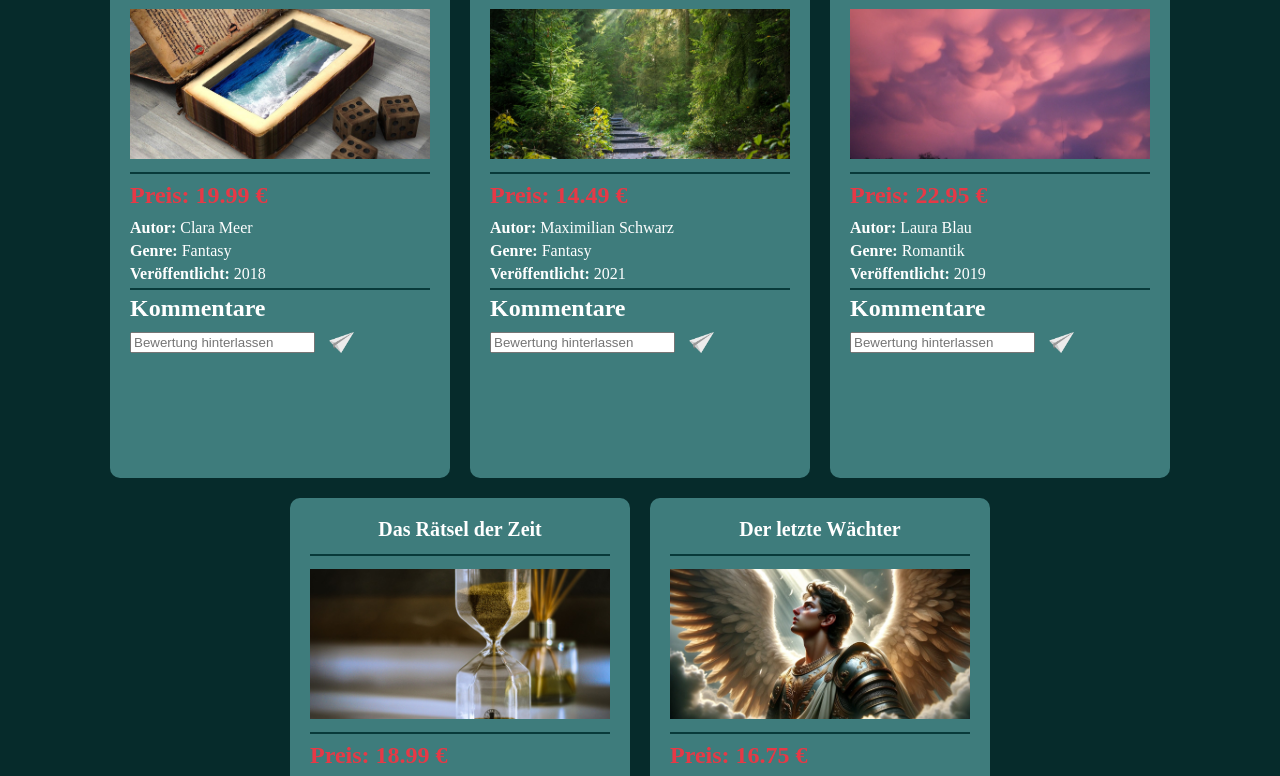
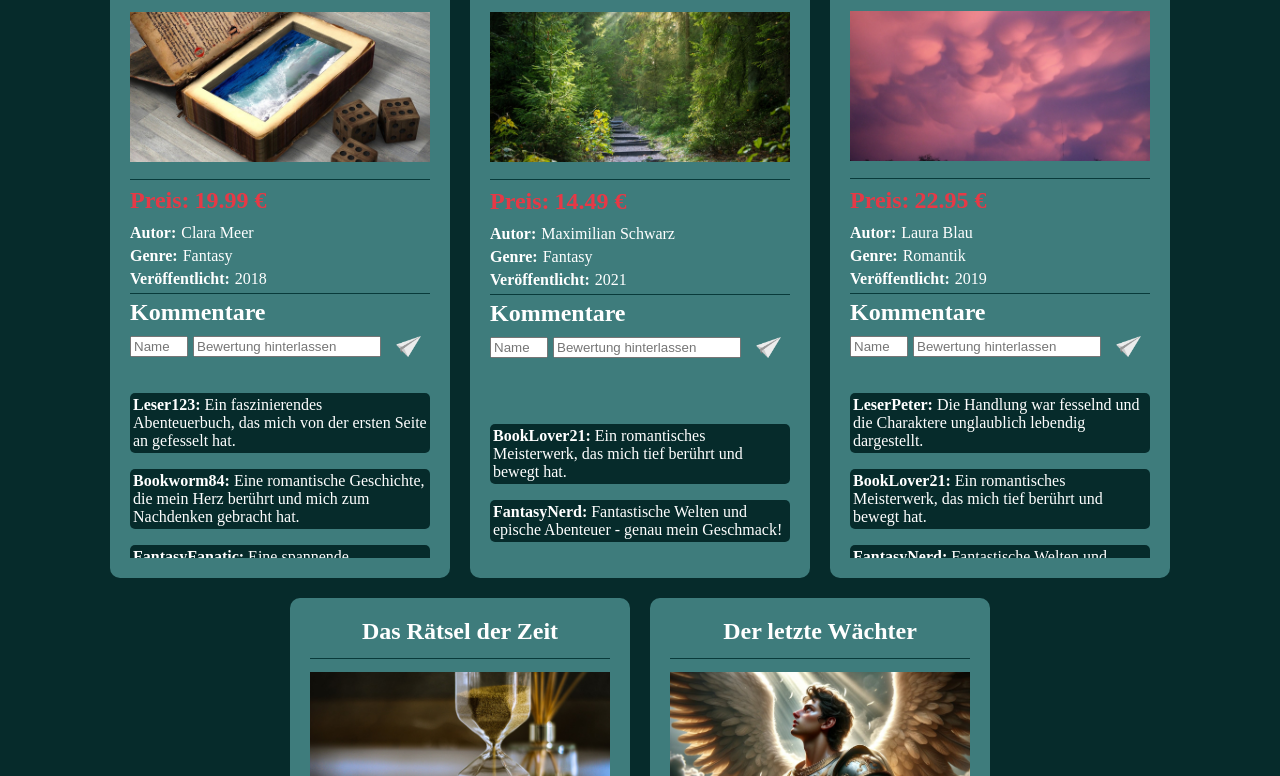
Before and after one commit to MichaelS96/bookstore, a plain HTML site: page index.html in a window 1280 px wide. Shown: the part 177-953 px from the top of the page. Drawn offline with nearby package versions, Linux system fonts and the light colour scheme.

Commit message:
add comment function added

```diff
--- a/script.js
+++ b/script.js
@@ -3,10 +3,10 @@ function displayBooks() {
     container.innerHTML = '';
 
     for (let i = 0; i < books.length; i++) {
-        const book = books[i];
-        const bookImage = bookImg[i];
+        const book = books[i];             // packt die buecher ins HTML
+        const bookImage = bookImg[i];      // packt die bilder ins HTML
 
-        const bookCardHTML = `
+        let bookCardHTML = `
         <div class="book-card">
             <div class="book-header">${book.name}</div>
             <div class="separator"></div>
@@ -21,9 +21,51 @@ function displayBooks() {
                 <div><strong>Veröffentlicht:</strong> ${book.publishedYear}</div>
                 <div class="separator"></div>
                 <h2>Kommentare</h2>
-                <div class="input-send"><input type="text" placeholder="Bewertung hinterlassen"> <img class="send-img" src="assets/img/send-icon.png" alt="absenden-img" onclick=''> </div>
+                <div class="input-send">
+                    <input type="text" class="comment-name" id="commentName-${i}" placeholder="Name">
+                    <input type="text" class="comment-input" id="commentInput-${i}" placeholder="Bewertung hinterlassen">
+                    <img class="send-img" src="assets/img/send-icon.png" alt="absenden-img" onclick="addComment(${i})">
+                </div>
+            </div>
+            <div class="commentary">
+                <!-- Kommentar-Bereich -->
+                <div class="comments-section" id="comments-${i}">
+                    <!-- Kommentare hinzufügen -->
+                    ${getCommentsHTML(book.comments)}
+                </div>
             </div>
         </div>`;
-        container.innerHTML += bookCardHTML; // HTML-Code hinzufuegen
+
+        container.innerHTML += bookCardHTML;
     }
 }
+
+function addComment(i) {
+    const nameInput = document.getElementById(`commentName-${i}`);
+    const commentInput = document.getElementById(`commentInput-${i}`);
+    const nameText = nameInput.value;
+    const commentText = commentInput.value;
+
+    if (nameText && commentText) {
+        const newComment = { name: nameText, comment: commentText };  // neues Kommentar erstellen
+        books[i].comments.unshift(newComment);  // kommentar am anfang einfuegen
+
+        const commentsSection = document.getElementById(`comments-${i}`);  // kommentarbereich akutalisieren
+        commentsSection.innerHTML = '';
+
+        commentsSection.innerHTML = getCommentsHTML(books[i].comments);// kommentare neu rendern lassen
+
+        nameInput.value = '';     // eingabefelder werden zurueckgesetzt
+        commentInput.value = '';
+    }
+}
+
+function getCommentsHTML(comments) {
+    let commentsHTML = '';
+
+    for (let i = 0; i < comments.length; i++) {
+        commentsHTML += `<p><strong>${comments[i].name}:</strong> ${comments[i].comment}</p>`;
+    }
+
+    return commentsHTML;
+}
--- a/scripts/database.js
+++ b/scripts/database.js
@@ -31,10 +31,6 @@ let books = [
             {
                 "name": "SciFiGuru",
                 "comment": "Ein cleverer Science-Fiction-Roman mit interessanten Zeitreise-Konzepten und Charakteren."
-            },
-            {
-                "name": "NovelLover",
-                "comment": "Ein Buch, das voller magischer Überraschungen steckt und mich begeistert hat."
             }
         ]
     },
@@ -46,7 +42,14 @@ let books = [
         "price": 14.49,
         "publishedYear": 2021,
         "genre": "Fantasy",
-        "comments": []
+        "comments": [{
+            "name": "BookLover21",
+            "comment": "Ein romantisches Meisterwerk, das mich tief berührt und bewegt hat."
+        },
+        {
+            "name": "FantasyNerd",
+            "comment": "Fantastische Welten und epische Abenteuer - genau mein Geschmack!"
+        },]
     },
     {
         "name": "Die Farben des Himmels",
@@ -106,5 +109,8 @@ let books = [
         "price": 16.75,
         "publishedYear": 2017,
         "genre": "Fantasy",
-        "comments": []
+        "comments": [{
+            "name": "FantasyNerd",
+            "comment": "Fantastische Welten und epische Abenteuer - genau mein Geschmack!"
+        }]
     }]
--- a/style.css
+++ b/style.css
@@ -40,18 +40,17 @@ h2 {
 .separator {
     margin-top: 3px;
     margin-bottom: 3px;
-    height: 2px;
+    height: 1px;
     background-color: rgb(8, 58, 58);
 }
 
-.book-image {
+/*.book-image {
     display: flex;
     justify-content: center;
-}
+}*/
 
 .book-image img {
-    /*width: 55%;*/
-    width: 300px;
+    width: 100%;
     height: 150px;
     object-fit: cover;
     padding: 10px 0 10px 0;
@@ -68,27 +67,28 @@ h2 {
 }
 
 .book-card {
-    border-radius: 10px;
-    width: 300px;
-    height: 500px;
-    padding: 20px;
     display: flex;
     flex-direction: column;
     justify-content: space-between;
+    border-radius: 10px;
+    width: 300px;
+    height: 600px;
+    padding: 20px;
     background-color: rgb(62, 124, 124);
 }
 
 .book-header {
-    font-size: 20px;
+    font-size: 24px;
     font-weight: bold;
     margin-bottom: 10px;
     text-align: center;
     color: white;
-    white-space: nowrap;
 }
 
 .book-info div {
     margin: 5px 0;
+    display: flex;
+    gap: 5px;
 }
 
 .book-price {
@@ -98,16 +98,41 @@ h2 {
     padding-bottom: 5px;
 }
 
-.input-send {
+.inputSend {
     display: flex;
-
+    justify-content: center;
+    align-items: center;
 }
 
 .send-img {
     width: 25px;
-    padding-left: 14px;
+    padding-left: 10px;
 }
 
-.input-send img{
+.input-send img {
     cursor: pointer;
 }
+
+.input-send img:hover {
+    transform: scale(1.3);
+    transition-duration: 225ms;
+}
+
+.commentary {
+    color: white;
+    overflow-y: auto;
+}
+
+.comments-section p {
+    background-color: rgb(6, 43, 43);
+    padding: 3px;
+    border-radius: 5px;
+}
+
+.comment-name {
+    width: 50px;
+}
+
+.comment-input {
+    width: 60%;
+}
```
